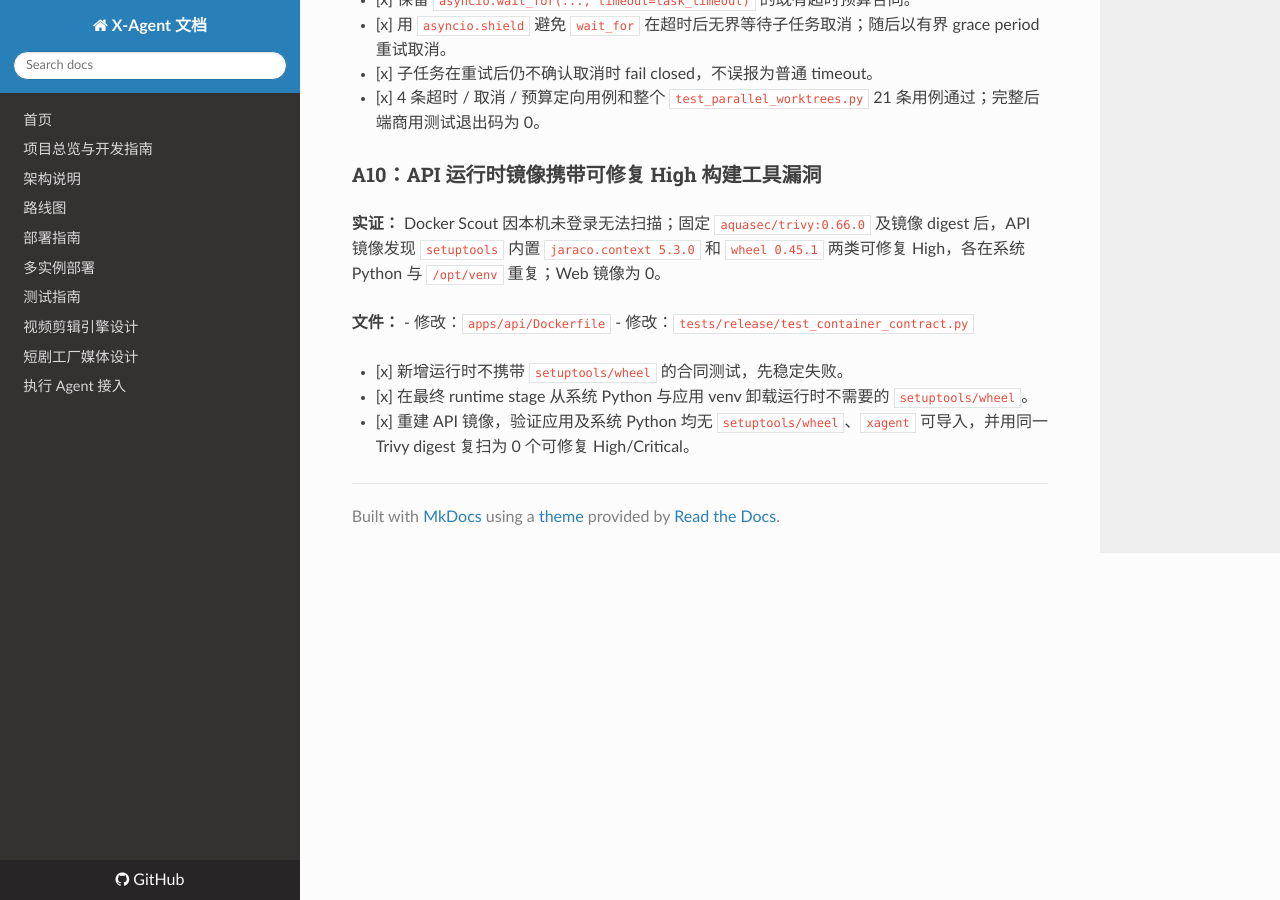
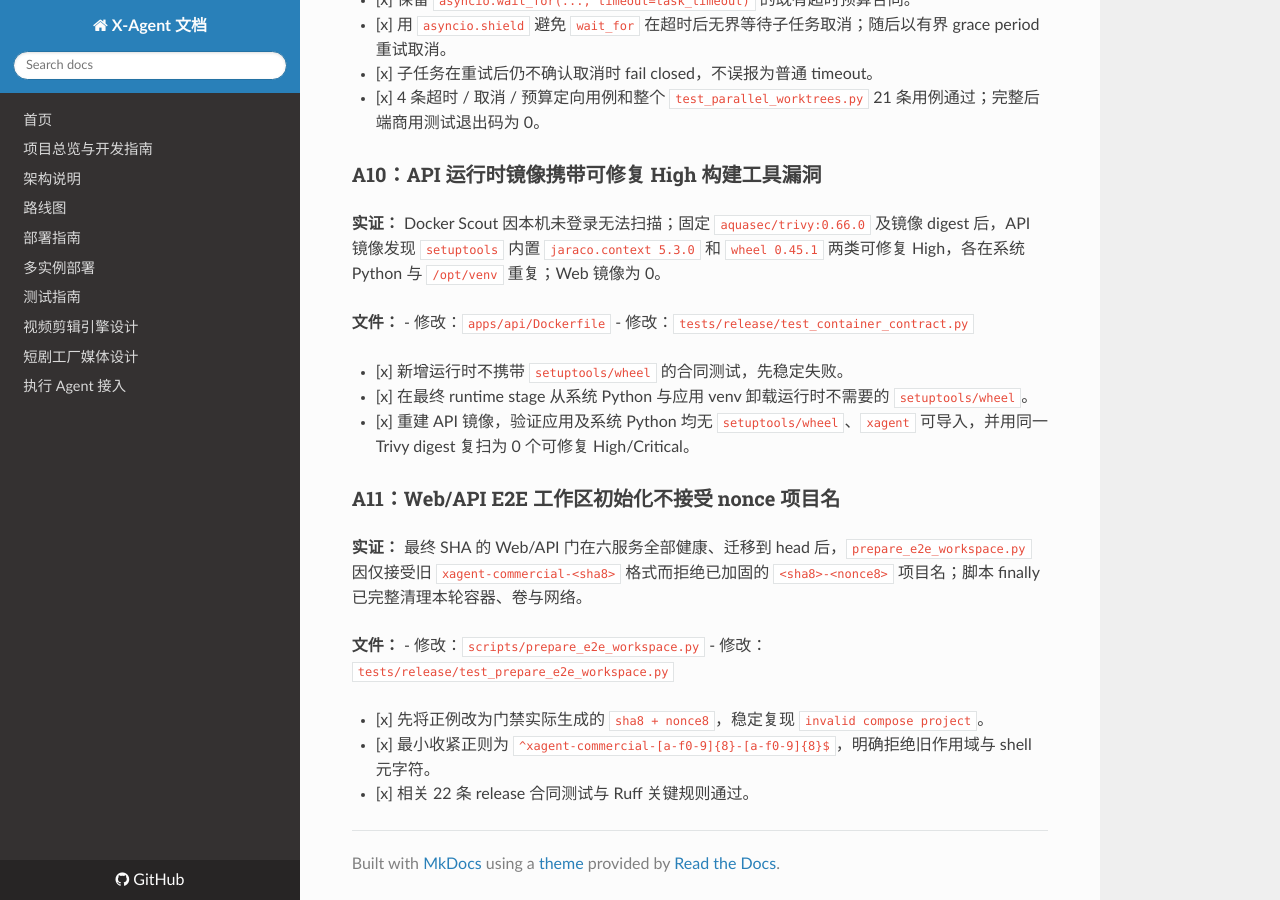
Before and after one commit to xiongpinji/xiongbao, an MkDocs documentation site: the page built from docs/superpowers/plans/2026-08-16-xagent-ga-closure-phase-1.md, in a window 1280 px wide and 900 px high, scrolled down 12456 px. Built offline with MkDocs 1.6.1, drawn with Linux system fonts in a browser that asks for light colours; nearby versions of some CDN libraries.

Commit message:
fix: accept nonce-scoped e2e projects

```diff
--- a/docs/superpowers/plans/2026-08-16-xagent-ga-closure-phase-1.md
+++ b/docs/superpowers/plans/2026-08-16-xagent-ga-closure-phase-1.md
@@ -514,3 +514,15 @@ Get-NetTCPConnection -LocalPort 8000,18081 -State Listen -ErrorAction SilentlyCo
 - [x] 新增运行时不携带 `setuptools/wheel` 的合同测试，先稳定失败。
 - [x] 在最终 runtime stage 从系统 Python 与应用 venv 卸载运行时不需要的 `setuptools/wheel`。
 - [x] 重建 API 镜像，验证应用及系统 Python 均无 `setuptools/wheel`、`xagent` 可导入，并用同一 Trivy digest 复扫为 0 个可修复 High/Critical。
+
+### A11：Web/API E2E 工作区初始化不接受 nonce 项目名
+
+**实证：** 最终 SHA 的 Web/API 门在六服务全部健康、迁移到 head 后，`prepare_e2e_workspace.py` 因仅接受旧 `xagent-commercial-<sha8>` 格式而拒绝已加固的 `<sha8>-<nonce8>` 项目名；脚本 finally 已完整清理本轮容器、卷与网络。
+
+**文件：**
+- 修改：`scripts/prepare_e2e_workspace.py`
+- 修改：`tests/release/test_prepare_e2e_workspace.py`
+
+- [x] 先将正例改为门禁实际生成的 `sha8 + nonce8`，稳定复现 `invalid compose project`。
+- [x] 最小收紧正则为 `^xagent-commercial-[a-f0-9]{8}-[a-f0-9]{8}$`，明确拒绝旧作用域与 shell 元字符。
+- [x] 相关 22 条 release 合同测试与 Ruff 关键规则通过。
```
Also changed, not shown: 2 other files.
